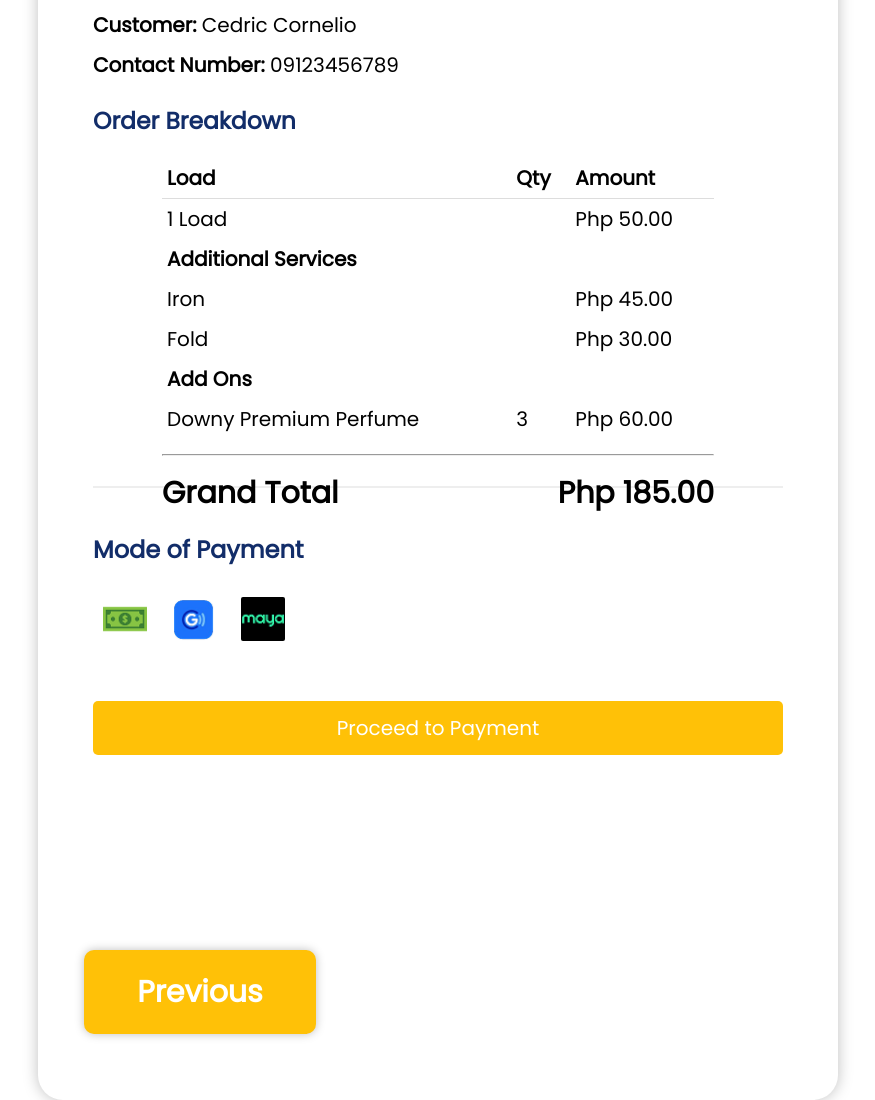
After one commit to larie08/laundry-link, a Flask app: page /payments in a window 1280 px wide. The commit adds this page. Shown: the whole page, without its empty margins (202-1077 px from the left). Run offline with Flask 3, Linux system fonts and the light colour scheme.

Commit message:
Added payment UI and route

```diff
--- a/app.py
+++ b/app.py
@@ -28,9 +28,9 @@ def weight_laundry():
 def other_services():
     return render_template('others.html')
 
-@app.route('/payment')
-def payment():
-    return render_template('payment.html')
+@app.route('/payments')
+def payments():
+    return render_template('payments.html')
 
 # added Staff Log in Route
 @app.route('/staff_login', methods=['GET', 'POST'])
--- /dev/null
+++ b/static/css/payment.css
@@ -0,0 +1,477 @@
+* {
+  box-sizing: border-box;
+}
+body {
+  font-size: 14px;
+  margin: 0;
+  padding: 0;
+  height: 100vh;
+  width: 100vw;
+  display: flex;
+  justify-content: center;
+  align-items: center;
+  background: rgba(255,255,255,1);
+  overflow: hidden;
+}
+
+.v100_1 {
+  width: 1000px;
+  height: 1400px;
+  background: rgba(255,255,255,1);
+  opacity: 1;
+  position: relative;
+  overflow: visible;
+}
+
+/* Main content container*/
+.v100_2 {
+  width: 800px;
+  height: 1200px;
+  background: rgba(255,255,255,1);
+  opacity: 1;
+  position: absolute;
+  top: 200px;
+  left: calc(50% - 400px);
+  box-shadow: 0px 0px 15px rgba(0, 0, 0, 0.25);
+  border-radius: 25px;
+  padding: 80px 40px 40px 40px;
+}
+
+/* Previous button */
+.v100_4 {
+  width: 232px;
+  height: 84px;
+  background: rgba(255,193,7,1);
+  opacity: 1;
+  position: absolute;
+  top: 1250px;
+  left: 146px;
+  border-top-left-radius: 10px;
+  border-top-right-radius: 10px;
+  border-bottom-left-radius: 10px;
+  border-bottom-right-radius: 10px;
+  box-shadow: 0px 0px 10px rgba(0, 0, 0, 0.25);
+  overflow: hidden;
+  display: flex;
+  align-items: center;
+  justify-content: center;
+  text-decoration: none;
+}
+
+button.v100_5 {
+  color: rgba(255,255,255,1);
+  font-family: Poppins;
+  font-weight: bold;
+  font-size: 30px;
+  opacity: 1;
+  text-align: center;
+  background: none;
+  border: none;
+  cursor: pointer;
+}
+
+/* Progress bar container */
+.v100_200 {
+  width: 727px;
+  height: 39px;
+  background: url("../images/v100_100.png");
+  background-repeat: no-repeat;
+  background-position: center center;
+  background-size: cover;
+  opacity: 1;
+  position: absolute;
+  top: 60px;
+  left: 136px;
+  overflow: hidden;
+}
+
+.v100_201 {
+  width: 40px;
+  height: 39px;
+  background: rgba(18,45,105,1);
+  opacity: 1;
+  position: absolute;
+  top: 0px;
+  left: 0px;
+  border-radius: 50%;
+}
+
+.v100_202 {
+  width: 40px;
+  height: 39px;
+  background: rgba(18,45,105,1);
+  opacity: 1;
+  position: absolute;
+  top: 0px;
+  left: 229px;
+  border-radius: 50%;
+}
+
+.v100_203 {
+  width: 40px;
+  height: 39px;
+  background: rgba(18,45,105,1);
+  opacity: 1;
+  position: absolute;
+  top: 0px;
+  left: 458px;
+  border-radius: 50%;
+}
+
+.v100_204 {
+  width: 40px;
+  height: 39px;
+  background: rgba(18,45,105,1);
+  opacity: 1;
+  position: absolute;
+  top: 0px;
+  left: 687px;
+  border-radius: 50%;
+}
+
+.v100_205 {
+  width: 668px;
+  height: 8px;
+  background: rgba(217,217,217,1);
+  opacity: 1;
+  position: absolute;
+  top: 15px;
+  left: 40px;
+  overflow: hidden;
+}
+
+.v100_206 {
+  width: 229px;
+  height: 8px;
+  background: rgba(18,45,105,1);
+  opacity: 1;
+  position: absolute;
+  top: 15px;
+  left: 40px;
+  overflow: hidden;
+}
+
+.v100_207 {
+  width: 229px;
+  height: 8px;
+  background: rgba(18,45,105,1);
+  opacity: 1;
+  position: absolute;
+  top: 15px;
+  left: 269px;
+  overflow: hidden;
+}
+
+.v100_107 {
+  width: 260px;
+  height: 8px;
+  background: rgba(18,45,105,1);
+  opacity: 1;
+  position: absolute;
+  top: 15px;
+  left: 469px;
+  overflow: hidden;
+}
+
+.v100_208 {
+  width: 24px;
+  height: 24px;
+  background: url("../images/v100_108.png");
+  background-repeat: no-repeat;
+  background-position: center center;
+  background-size: cover;
+  opacity: 1;
+  position: absolute;
+  top: 7px;
+  left: 8px;
+  overflow: hidden;
+}
+
+.v100_109 {
+  width: 24px;
+  height: 24px;
+  background: url("../images/v100_108.png");
+  background-repeat: no-repeat;
+  background-position: center center;
+  background-size: cover;
+  opacity: 1;
+  position: absolute;
+  top: 7px;
+  left: 467px;
+  overflow: hidden;
+}
+
+.v100_209 {
+  width: 24px;
+  height: 24px;
+  background: url("../images/v100_109.png");
+  background-repeat: no-repeat;
+  background-position: center center;
+  background-size: cover;
+  opacity: 1;
+  position: absolute;
+  top: 7px;
+  left: 237px;
+  overflow: hidden;
+}
+
+.v100_210 {
+  width: 13px;
+  color: rgba(255,255,255,1);
+  position: absolute;
+  top: 7px;
+  left: 701px;
+  font-family: Inter;
+  font-weight: Regular;
+  font-size: 20px;
+  opacity: 1;
+  text-align: left;
+}
+
+/* Step labels */
+.v100_211 {
+  color: rgba(18,45,105,1);
+  font-family: Poppins;
+  font-weight: Bold;
+  font-size: 25px;
+  opacity: 1;
+  text-align: center;
+  position: absolute;
+  left: 136px;
+  top: 130px;
+  width: 65px;
+}
+
+.v100_212 {
+  color: rgba(18,45,105,1);
+  font-family: Poppins;
+  font-weight: Bold;
+  font-size: 25px;
+  opacity: 1;
+  text-align: center;
+  position: absolute;
+  left: 342px;
+  top: 130px;
+  width: 86px;
+}
+
+.v100_213 {
+  color: rgba(18,45,105,1);
+  font-family: Poppins;
+  font-weight: Bold;
+  font-size: 25px;
+  opacity: 1;
+  text-align: center;
+  position: absolute;
+  left: 572px;
+  top: 130px;
+  width: 84px;
+}
+
+.v100_214 {
+  color: rgba(18,45,105,1);
+  font-family: Poppins;
+  font-weight: Bold;
+  font-size: 25px;
+  opacity: 1;
+  text-align: center;
+  position: absolute;
+  left: 744px;
+  top: 130px;
+  width: 123px;
+}
+
+h2 {
+  text-align: center;
+}
+
+.receipt-box {
+    width: 90%;
+    max-width: 730px;
+    font-size: 20px;
+    background: #ffffff;
+    border-radius: 10px;
+    position: absolute;
+    padding-left: 20px;
+    padding-right: 20px;
+    top: 220px;
+    left: 50%;
+    transform: translateX(-50%);
+}
+
+.receipt-box h3 {
+    color: rgba(18,45,105,1);
+    text-align: left;
+    margin-bottom: 20px;
+    font-family: Poppins;
+}
+
+.date {
+  color: rgba(18,45,105,1);
+  text-align: right;
+  font-weight: bold;
+  margin-bottom: 20px;
+  margin-top: 20px;
+  font-family: Poppins;
+}
+
+.receipt-box p {
+  margin: 10px 0;
+  font-family: Poppins;
+}
+
+table {
+  width: 80%;
+  align-content: center;
+  border-collapse: collapse;
+  margin-left: auto;
+  margin-right: auto;
+}
+
+th, td {
+    padding: 5px;
+    text-align: left;
+    font-family: Poppins;
+}
+
+.total {
+    margin: 10px 0;
+    text-align: center;
+    font-weight: bold;
+    font-family: Poppins;
+    position: relative;
+    width: 80%;
+    margin-left: auto;
+    margin-right: auto;
+}
+
+.total hr {
+    margin-bottom: 15px;
+}
+
+.total-label {
+    float: left;
+}
+
+.total-amount {
+    float: right;
+}
+
+input[type="number"] {
+  width: 100%;
+  padding: 5px;
+}
+
+.payment-section {
+  margin-top: 30px;
+  padding-top: 20px;
+  border-top: 2px solid #eee;
+}
+
+.payment-section h3 {
+  color: rgba(18,45,105,1);
+  margin-bottom: 20px;
+  font-family: Poppins;
+  font-size: 1.2em;
+}
+
+.payment-methods {
+  display: left;
+  justify-content: center;
+  gap: 20px;
+  margin-bottom: 25px;
+}
+
+.payment-method {
+    cursor: pointer;
+    transition: all 0.3s ease;
+    position: relative;
+    display: inline-block;
+}
+
+.payment-method img {
+    width: 64px;
+    height: 64px;
+    object-fit: contain;
+    transition: transform 0.3s ease;
+    border: 2px solid transparent;
+    border-radius: 12px;
+    padding: 8px;
+}
+
+.payment-method.active img {
+    border-color: rgba(255,193,7,1);
+    background-color: rgba(255,193,7,0.1);
+}
+
+.payment-radio {
+    position: absolute;
+    opacity: 0;
+    width: 0;
+    height: 0;
+}
+
+.method-details {
+    flex: 1;
+}
+
+.method-name {
+    display: block;
+    font-weight: bold;
+    color: rgba(18,45,105,1);
+    margin-bottom: 5px;
+    font-size: 1.1em;
+}
+
+.method-description {
+    display: block;
+    font-size: 0.9em;
+    color: #666;
+}
+
+.method-check {
+    width: 24px;
+    height: 24px;
+    border-radius: 50%;
+    background: rgba(255,193,7,1);
+    color: white;
+    display: flex;
+    align-items: center;
+    justify-content: center;
+    font-size: 14px;
+    opacity: 0;
+    transition: opacity 0.3s ease;
+}
+
+.payment-method.active .method-check {
+    opacity: 1;
+}
+
+.payment-amount {
+    margin-top: 20px;
+}
+
+.payment-amount label {
+    display: block;
+    margin-bottom: 8px;
+    color: rgba(18,45,105,1);
+    font-weight: 500;
+}
+
+.btn {
+    background: rgba(255,193,7,1);
+    color: white;
+    padding: 12px 20px;
+    border: none;
+    border-radius: 5px;
+    cursor: pointer;
+    width: 100%;
+    font-family: Poppins;
+    font-size: 20px;
+    margin-top: 20px;
+    transition: background 0.3s ease;
+}
+
+.btn:hover {
+    background: rgba(255,193,7,0.9);
+}
--- a/templates/others.html
+++ b/templates/others.html
@@ -18,7 +18,7 @@
             <span class="v100_95">OPTIONS</span>
             <span class="v100_161">OTHER</span>
             <div class="v100_96">
-        <form action="{{ url_for('payment') }}" method="get">
+        <form action="{{ url_for('payments') }}" method="get">
             <button class="v100_97" type="submit">Next</button>
         </form>
         </div>
--- /dev/null
+++ b/templates/payments.html
@@ -0,0 +1,149 @@
+<!DOCTYPE html>
+<html>
+    <head>
+        <meta charset="UTF-8">
+        <meta name="viewport" content="width=device-width, initial-scale=1.0">
+        <link href="https://fonts.googleapis.com/css?family=Poppins&display=swap" rel="stylesheet" />
+        <link href="https://fonts.googleapis.com/css?family=Inter&display=swap" rel="stylesheet" />
+        <link href="{{ url_for('static', filename='css/payment.css') }}" rel="stylesheet" />
+        <title>Laundrylink - Others</title>
+    </head>
+    <body>
+        <div class="v100_1">
+            <div class="v100_2"></div>
+            <div class="v100_3">
+            </div>
+            <div class="v100_4">
+                <form action="{{ url_for('other_services') }}" method="get">
+                    <button class="v100_5" type="submit">Previous</button>
+                </form>
+            </div>
+            <div class="v100_200">
+                <div class="v100_201"></div>
+                <div class="v100_202"></div>
+                <div class="v100_203"></div>
+                <div class="v100_204"></div>
+                <div class="v100_205"></div>
+                <div class="v100_206"></div>
+                <div class="v100_207"></div>
+                <div class="v100_107"></div>
+                <div class="v100_208"></div>
+                <div class="v100_209"></div>
+                <div class="v100_109"></div>
+                <span class="v100_210">4</span>
+            </div>
+            <span class="v100_211">YOU</span>
+            <span class="v100_212">WEIGH</span>
+            <span class="v100_213">OTHER</span>
+            <span class="v100_214">PAYMENT</span>
+
+            <div class="receipt-box">
+                <p class="date">July 20, 2025</p>
+
+                <p><strong>Order Number:</strong> 012345</p>
+                <p><strong>Customer:</strong> Cedric Cornelio</p>
+                <p><strong>Contact Number:</strong> 09123456789</p>
+                <h3>Order Breakdown</h2>
+                <table>
+                <thead>
+                    <tr style="border-bottom: 1px solid #ddd;">
+                    <th>Load</th>
+                    <th>Qty</th>
+                    <th>Amount</th>
+                    </tr>
+                </thead>
+                <tbody>
+                    <tr>
+                    <td>1 Load</td>
+                    <td></td>
+                    <td>Php 50.00</td>
+                    </tr>
+                    <tr>
+                    <td style="font-weight: bold;">Additional Services</td>
+                    <td></td>
+                    <td></td>
+                    </tr>
+                    <tr>
+                    <td>Iron</td>
+                    <td></td>
+                    <td>Php 45.00</td>
+                    </tr>
+                    <tr>
+                    <td>Fold</td>
+                    <td></td>
+                    <td>Php 30.00</td>
+                    </tr>
+                    <tr>
+                    <td style="font-weight: bold;">Add Ons</td>
+                    <td></td>
+                    <td></td>
+                    </tr>
+                    <tr>
+                    <td>Downy Premium Perfume</td>
+                    <td>3</td>
+                    <td>Php 60.00</td>
+                    </tr>
+                </tbody>
+                </table>
+
+                <h2 class="total"><hr>
+                <span class="total-label">Grand Total</span>
+                <span class="total-amount">Php 185.00</span>
+                </h2>
+
+                <div class="payment-section">
+                <h3>Mode of Payment</h3>
+                <div class="payment-methods">
+                    <label class="payment-method" data-method="cash">
+                        <input type="radio" name="payment_mode" value="cash" class="payment-radio">
+                        <img src="{{ url_for('static', filename='images/cash.png') }}" alt="Cash Payment">
+                    </label>
+
+                    <label class="payment-method" data-method="gcash">
+                        <input type="radio" name="payment_mode" value="gcash" class="payment-radio">
+                        <img src="{{ url_for('static', filename='images/gcash.png') }}" alt="GCash">
+                    </label>
+
+                    <label class="payment-method" data-method="maya">
+                        <input type="radio" name="payment_mode" value="maya" class="payment-radio">
+                        <img src="{{ url_for('static', filename='images/maya.png') }}" alt="Maya">
+                    </label>
+                </div>
+                <button class="btn">Proceed to Payment</button>
+                </div>
+            </div>
+
+            <input type="hidden" id="selected_payment_method" name="payment_method" value="">
+        </div>
+        </body>
+        <script>
+            function openScheduleModal() {
+                document.getElementById('scheduleModal').style.display = 'block';
+            }
+
+            function closeScheduleModal() {
+                document.getElementById('scheduleModal').style.display = 'none';
+            }
+
+            // Payment method selection
+            document.querySelectorAll('.payment-method').forEach(method => {
+                const radio = method.querySelector('.payment-radio');
+
+                method.addEventListener('click', function() {
+                    // Remove active class from all methods
+                    document.querySelectorAll('.payment-method').forEach(m => {
+                        m.classList.remove('active');
+                    });
+
+                    // Add active class to selected method
+                    this.classList.add('active');
+
+                    // Check the radio button
+                    radio.checked = true;
+
+                    // Update hidden input with selected method
+                    document.getElementById('selected_payment_method').value = this.dataset.method;
+                });
+            });
+        </script>
+</html>
```
Also changed, not shown: static/images/cash.png (added), static/images/gcash.png (added), static/images/maya.png (added).
